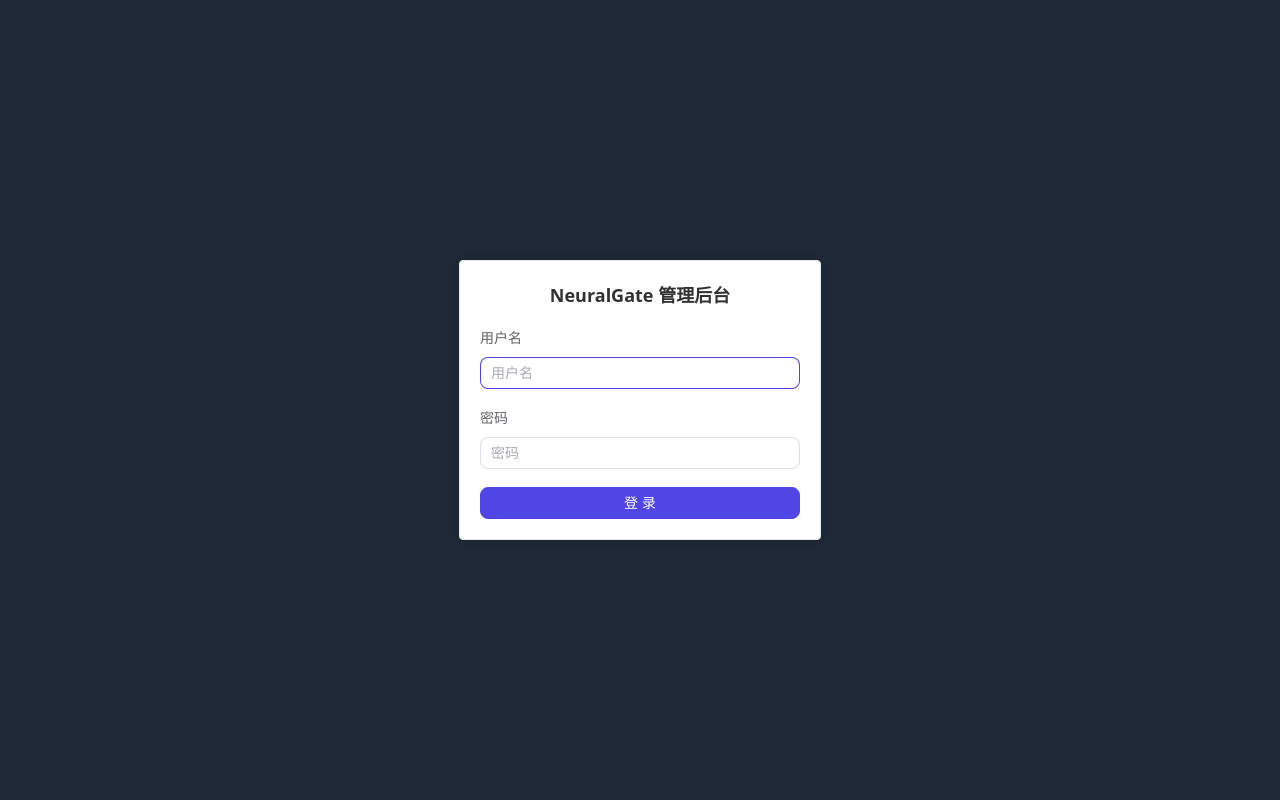
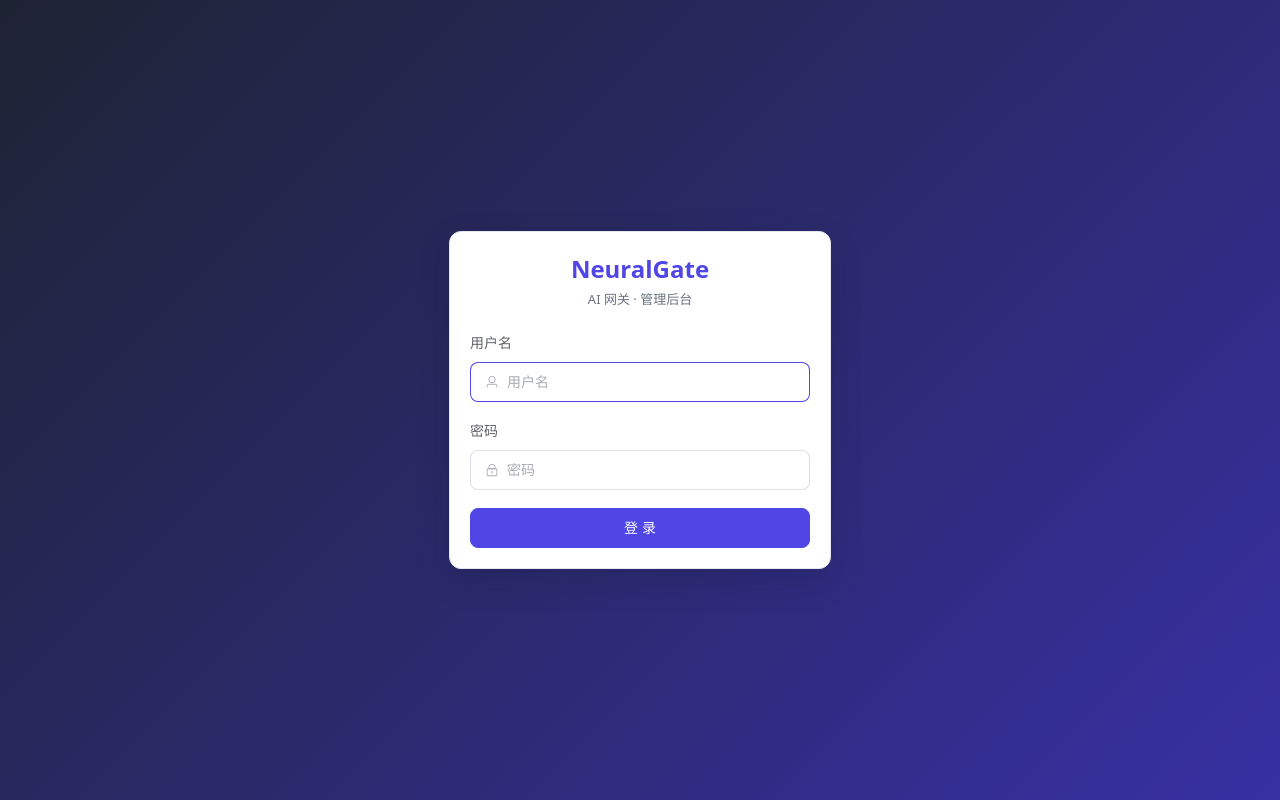
Before and after one commit to druidcaesa/neuralgate, a Vue app in the folder webui/: page /login in a window 1280 px wide. Built offline with nearby package versions, Linux system fonts and the light colour scheme.

Commit message:
feat(webui): 登录页重做（品牌视觉 + 令牌化样式）
Co-Authored-By: Claude Opus 4.8 (1M context) <noreply@anthropic.com>

```diff
--- a/webui/src/views/Login.vue
+++ b/webui/src/views/Login.vue
@@ -1,23 +1,32 @@
 <template>
   <div class="login-wrap">
     <el-card class="login-card">
-      <div class="login-title">NeuralGate 管理后台</div>
+      <div class="login-brand">
+        <div class="login-logo">NeuralGate</div>
+        <div class="login-sub">AI 网关 · 管理后台</div>
+      </div>
       <el-form :model="form" label-position="top" @submit.prevent="submit">
         <el-form-item label="用户名">
-          <el-input v-model="form.username" placeholder="用户名" autofocus />
+          <el-input v-model="form.username" placeholder="用户名" size="large" autofocus>
+            <template #prefix><el-icon><User /></el-icon></template>
+          </el-input>
         </el-form-item>
         <el-form-item label="密码">
           <el-input
             v-model="form.password"
             type="password"
             placeholder="密码"
+            size="large"
             show-password
             @keyup.enter="submit"
-          />
+          >
+            <template #prefix><el-icon><Lock /></el-icon></template>
+          </el-input>
         </el-form-item>
         <el-button
           type="primary"
           class="login-btn"
+          size="large"
           :loading="loading"
           native-type="submit"
         >登 录</el-button>
@@ -30,6 +39,7 @@
 import { reactive, ref } from 'vue'
 import { useRouter } from 'vue-router'
 import { ElMessage } from 'element-plus'
+import { User, Lock } from '@element-plus/icons-vue'
 import { login, setAdminSession } from '../api/auth'
 
 const router = useRouter()
@@ -60,18 +70,15 @@ async function submit() {
   display: flex;
   align-items: center;
   justify-content: center;
-  background: #1f2937;
+  background: linear-gradient(135deg, #1e2333 0%, #3730a3 100%);
 }
 .login-card {
-  width: 360px;
+  width: 380px;
+  border-radius: var(--ng-radius-lg);
+  box-shadow: var(--ng-shadow-dialog);
 }
-.login-title {
-  font-size: 18px;
-  font-weight: bold;
-  text-align: center;
-  margin-bottom: 20px;
-}
-.login-btn {
-  width: 100%;
-}
+.login-brand { text-align: center; margin-bottom: var(--ng-space-5); }
+.login-logo { font-size: 24px; font-weight: bold; color: var(--ng-primary); }
+.login-sub { font-size: 13px; color: var(--ng-text-secondary); margin-top: var(--ng-space-1); }
+.login-btn { width: 100%; }
 </style>
```
